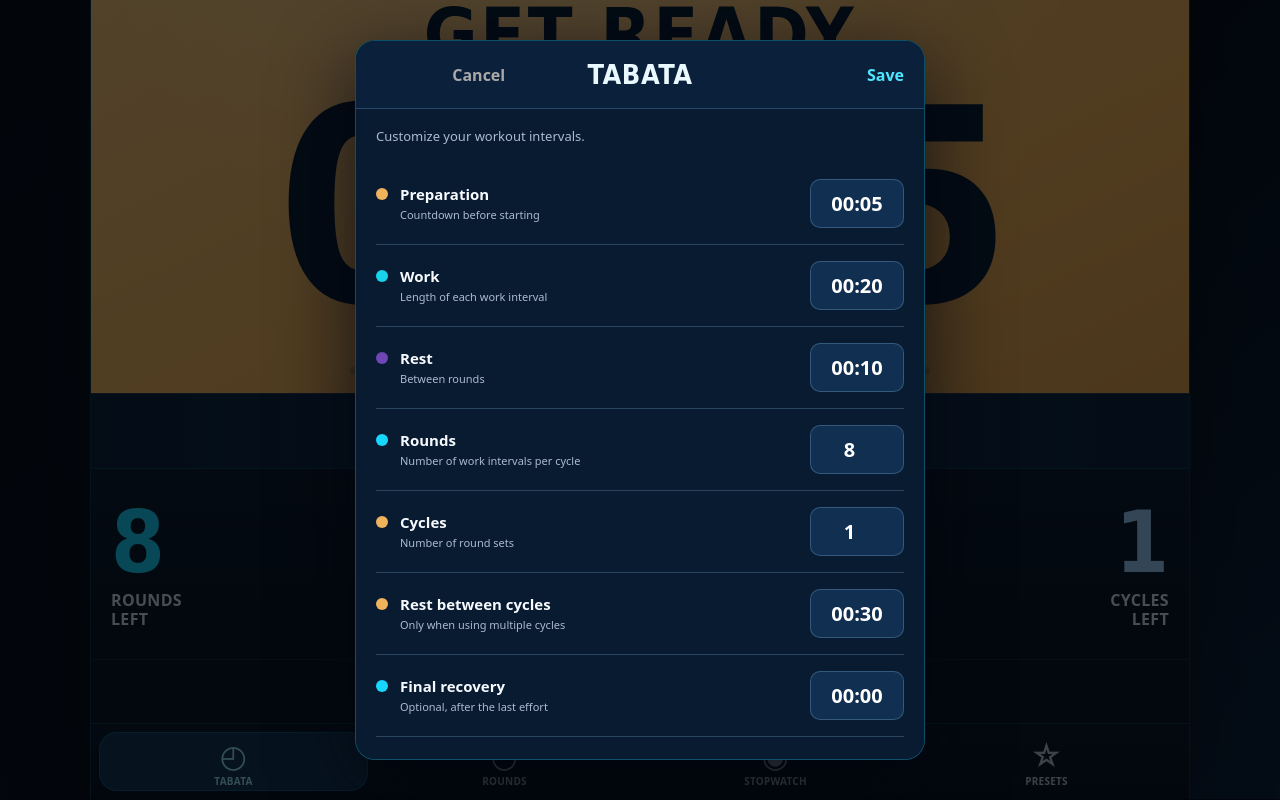
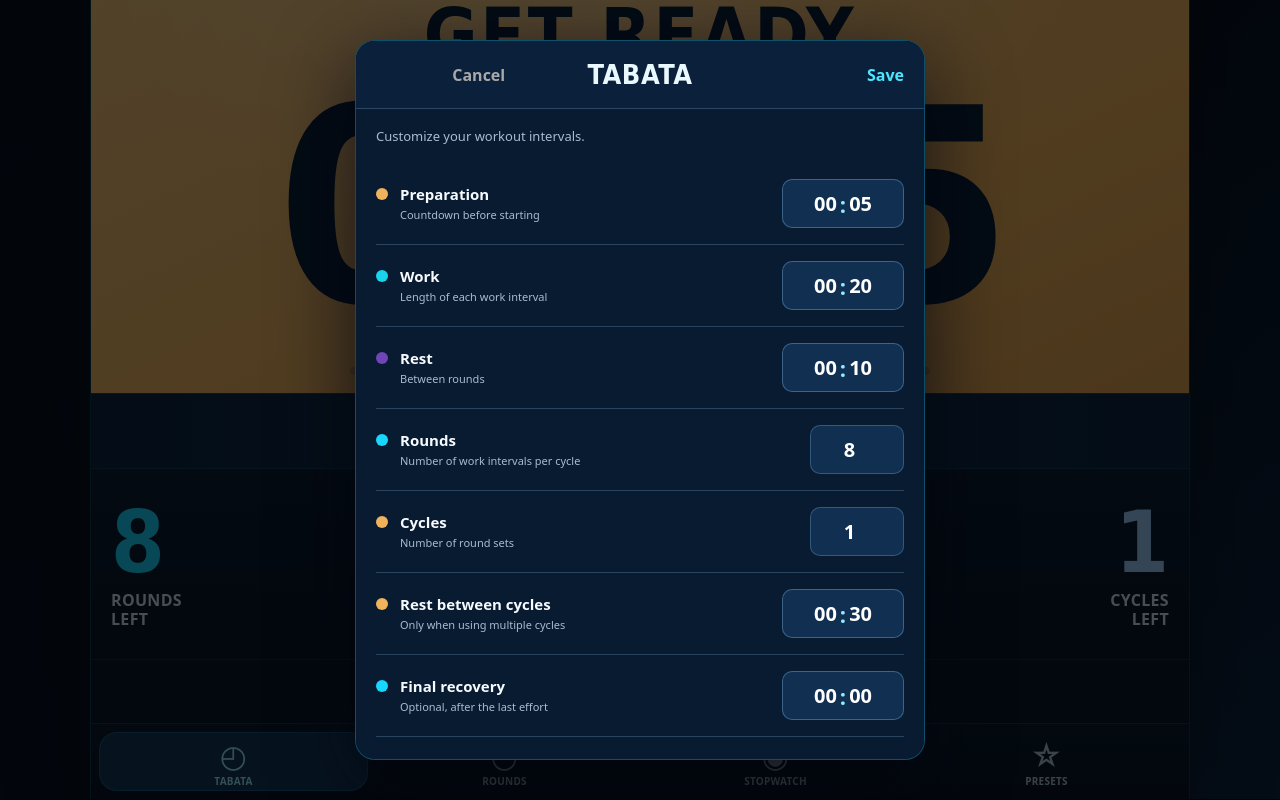
Before and after one commit to Sebrbo/PhysioTimer, a plain HTML site: page index.html in a window 1280 px wide. Both pictures are taken after a click on the button "⚙ Configure". Shown: the part 120-920 px from the top of the page. Drawn offline with Linux system fonts and the light colour scheme.

Commit message:
Add files via upload

```diff
--- a/css/style.css
+++ b/css/style.css
@@ -196,3 +196,63 @@ button:focus-visible,input:focus-visible,select:focus-visible {
 @media(prefers-reduced-motion:reduce) {
   .phase-panel {transition:none;}
 }
+
+/* v0.3.2 — Accessible two-part MM:SS editor. The colon cannot be erased. */
+.duration-entry {
+  display: flex;
+  align-items: center;
+  justify-content: center;
+  flex: 0 0 auto;
+  gap: 0;
+  width: 122px;
+  min-width: 122px;
+  padding: 5px 8px;
+  border: 1px solid rgba(142,198,238,.35);
+  border-radius: 10px;
+  background: #102f51;
+  color: #fff;
+  font-variant-numeric: tabular-nums;
+}
+.config-field .duration-entry input {
+  flex: 0 1 auto;
+  width: 43px;
+  min-width: 0;
+  margin: 0;
+  padding: 6px 1px;
+  border: 0;
+  border-radius: 4px;
+  background: transparent;
+  color: #fff;
+  box-shadow: none;
+  font-size: 20px;
+  font-weight: 800;
+  line-height: 1.25;
+  font-variant-numeric: tabular-nums;
+  outline: none;
+  -webkit-appearance: none;
+  appearance: none;
+}
+.config-field .duration-entry input:first-child { text-align: right; }
+.config-field .duration-entry input:last-child { text-align: left; }
+.duration-colon {
+  flex: 0 0 auto;
+  padding: 0 2px;
+  font-size: 22px;
+  line-height: 1;
+  font-weight: 900;
+  color: #8feaff;
+  pointer-events: none;
+}
+.config-field .duration-entry input:focus-visible {
+  outline: 2px solid #18d7ff;
+  outline-offset: 0;
+  background: rgba(24,215,255,.1);
+}
+.duration-entry:focus-within {
+  border-color: #18d7ff;
+  box-shadow: 0 0 0 2px rgba(24,215,255,.12);
+}
+@media(max-width:360px) {
+  .duration-entry {width: 110px;min-width: 110px;padding:4px 5px;}
+  .config-field .duration-entry input {width:39px;font-size:18px;}
+}
--- a/index.html
+++ b/index.html
@@ -8,7 +8,7 @@
   <link rel="manifest" href="./manifest.webmanifest">
   <link rel="icon" type="image/svg+xml" href="./icons/icon.svg">
   <link rel="apple-touch-icon" href="./icons/icon-192.png">
-  <link rel="stylesheet" href="./css/style.css?v=4">
+  <link rel="stylesheet" href="./css/style.css?v=5">
   <title>PhysioTimer — Tabata & Rounds</title>
 </head>
 <body>
@@ -54,15 +54,15 @@
 
   <dialog id="configDialog" class="sheet-dialog"><form id="configForm" class="sheet-content" method="dialog"><header class="sheet-heading"><button type="button" class="subtle-button" data-close="configDialog" data-i18n="cancel">Annuler</button><h2 id="configTitle">TABATA</h2><button type="submit" class="save-button" data-i18n="save">Enregistrer</button></header><p class="sheet-description" data-i18n="configHint">Personnalise les intervalles de ta séance.</p>
     <div class="field-list">
-      <label class="config-field"><span><i class="color-dot yellow"></i><b data-i18n="preparation">Préparation</b><small data-i18n="prepHint">Compte à rebours avant de commencer</small></span><input name="prep" inputmode="numeric" type="text" placeholder="00:05" required aria-label="Durée de préparation minutes et secondes"></label>
-      <label class="config-field"><span><i class="color-dot green"></i><b data-i18n="exercise">Exercice</b><small data-i18n="exerciseHint">Durée d'un effort</small></span><input name="work" inputmode="numeric" type="text" placeholder="00:20" required aria-label="Durée d'exercice minutes et secondes"></label>
-      <label class="config-field"><span><i class="color-dot red"></i><b data-i18n="rest">Repos</b><small data-i18n="restHint">Entre deux rounds</small></span><input name="rest" inputmode="numeric" type="text" placeholder="00:10" required aria-label="Durée du repos minutes et secondes"></label>
+      <div class="config-field"><span><i class="color-dot yellow"></i><b data-i18n="preparation">Préparation</b><small data-i18n="prepHint">Compte à rebours avant de commencer</small></span><div class="duration-entry" role="group" aria-label="Préparation (minutes et secondes)"><input type="text" name="prepMin" inputmode="numeric" pattern="[0-9]*" maxlength="3" required aria-label="Minutes — Préparation" autocomplete="off" spellcheck="false"><span class="duration-colon" aria-hidden="true">:</span><input type="text" name="prepSec" inputmode="numeric" pattern="[0-9]*" maxlength="2" required aria-label="Secondes — Préparation" autocomplete="off" spellcheck="false"></div></div>
+      <div class="config-field"><span><i class="color-dot green"></i><b data-i18n="exercise">Exercice</b><small data-i18n="exerciseHint">Durée d'un effort</small></span><div class="duration-entry" role="group" aria-label="Exercice (minutes et secondes)"><input type="text" name="workMin" inputmode="numeric" pattern="[0-9]*" maxlength="3" required aria-label="Minutes — Exercice" autocomplete="off" spellcheck="false"><span class="duration-colon" aria-hidden="true">:</span><input type="text" name="workSec" inputmode="numeric" pattern="[0-9]*" maxlength="2" required aria-label="Secondes — Exercice" autocomplete="off" spellcheck="false"></div></div>
+      <div class="config-field"><span><i class="color-dot red"></i><b data-i18n="rest">Repos</b><small data-i18n="restHint">Entre deux rounds</small></span><div class="duration-entry" role="group" aria-label="Repos (minutes et secondes)"><input type="text" name="restMin" inputmode="numeric" pattern="[0-9]*" maxlength="3" required aria-label="Minutes — Repos" autocomplete="off" spellcheck="false"><span class="duration-colon" aria-hidden="true">:</span><input type="text" name="restSec" inputmode="numeric" pattern="[0-9]*" maxlength="2" required aria-label="Secondes — Repos" autocomplete="off" spellcheck="false"></div></div>
       <label class="config-field"><span><i class="color-dot blue"></i><b data-i18n="rounds">Rounds</b><small data-i18n="roundsHint">Nombre d'exercices par cycle</small></span><input name="rounds" type="number" inputmode="numeric" min="1" max="99" required></label>
       <div class="tabata-fields" id="tabataFields">
         <label class="config-field"><span><i class="color-dot yellow"></i><b data-i18n="cycles">Cycles</b><small data-i18n="cyclesHint">Nombre de séries de rounds</small></span><input name="cycles" type="number" inputmode="numeric" min="1" max="20" required></label>
-        <label class="config-field"><span><i class="color-dot yellow"></i><b data-i18n="restCycles">Repos entre cycles</b><small data-i18n="restCyclesHint">Seulement si plusieurs cycles</small></span><input name="cycleRest" inputmode="numeric" type="text" placeholder="00:30"></label>
+        <div class="config-field"><span><i class="color-dot yellow"></i><b data-i18n="restCycles">Repos entre cycles</b><small data-i18n="restCyclesHint">Seulement si plusieurs cycles</small></span><div class="duration-entry" role="group" aria-label="Repos entre cycles (minutes et secondes)"><input type="text" name="cycleRestMin" inputmode="numeric" pattern="[0-9]*" maxlength="3" required aria-label="Minutes — Repos entre cycles" autocomplete="off" spellcheck="false"><span class="duration-colon" aria-hidden="true">:</span><input type="text" name="cycleRestSec" inputmode="numeric" pattern="[0-9]*" maxlength="2" required aria-label="Secondes — Repos entre cycles" autocomplete="off" spellcheck="false"></div></div>
       </div>
-      <label class="config-field"><span><i class="color-dot blue"></i><b data-i18n="cooldown">Récupération finale</b><small data-i18n="cooldownHint">Optionnelle, après le dernier effort</small></span><input name="cooldown" inputmode="numeric" type="text" placeholder="00:00"></label>
+      <div class="config-field"><span><i class="color-dot blue"></i><b data-i18n="cooldown">Récupération finale</b><small data-i18n="cooldownHint">Optionnelle, après le dernier effort</small></span><div class="duration-entry" role="group" aria-label="Récupération finale (minutes et secondes)"><input type="text" name="cooldownMin" inputmode="numeric" pattern="[0-9]*" maxlength="3" required aria-label="Minutes — Récupération finale" autocomplete="off" spellcheck="false"><span class="duration-colon" aria-hidden="true">:</span><input type="text" name="cooldownSec" inputmode="numeric" pattern="[0-9]*" maxlength="2" required aria-label="Secondes — Récupération finale" autocomplete="off" spellcheck="false"></div></div>
     </div><div id="configError" class="form-error" role="alert"></div><p class="duration-preview"><span data-i18n="estimatedTotal">Durée totale estimée :</span> <strong id="configTotal">04:00</strong></p>
   </form></dialog>
 
@@ -82,6 +82,6 @@
   <div id="liveAnnouncement" class="sr-only" aria-live="polite"></div>
   <script src="./js/i18n.js?v=2" defer></script>
   <script src="./js/core.js?v=2" defer></script>
-  <script src="./js/app.js?v=4" defer></script>
+  <script src="./js/app.js?v=5" defer></script>
 </body>
 </html>
--- a/js/app.js
+++ b/js/app.js
@@ -149,7 +149,14 @@
   function getFormConfig() {
     const form = $('configForm');
     const raw = {};
-    durationFields.forEach(field => { const value = form.elements.namedItem(field).value.trim(); raw[field] = !value && (field === 'cycleRest' || field === 'cooldown') ? 0 : Core.parseTime(value); });
+    // Minutes and seconds are separate controls so the colon remains visible during editing.
+    durationFields.forEach(field => {
+      const minsText = form.elements.namedItem(`${field}Min`).value.trim();
+      const secsText = form.elements.namedItem(`${field}Sec`).value.trim();
+      const valid = /^\d{1,3}$/.test(minsText) && /^\d{1,2}$/.test(secsText);
+      const minutes = Number(minsText), seconds = Number(secsText);
+      raw[field] = valid && minutes <= 600 && seconds < 60 ? minutes * 60 + seconds : NaN;
+    });
     raw.rounds = Number(form.elements.namedItem('rounds').value);
     raw.cycles = currentMode === 'tabata' ? Number(form.elements.namedItem('cycles').value) : 1;
     return Core.validateConfig(raw, currentMode);
@@ -164,7 +171,10 @@
     $('configTitle').textContent = currentMode.toUpperCase();
     $('tabataFields').hidden = currentMode !== 'tabata';
     $('configForm').elements.namedItem('cycles').required = currentMode === 'tabata';
-    durationFields.forEach(field => $('configForm').elements.namedItem(field).value = Core.formatTime(c[field]));
+    durationFields.forEach(field => {
+      $('configForm').elements.namedItem(`${field}Min`).value = String(Math.floor(c[field] / 60)).padStart(2, '0');
+      $('configForm').elements.namedItem(`${field}Sec`).value = String(c[field] % 60).padStart(2, '0');
+    });
     $('configForm').elements.namedItem('rounds').value = c.rounds;
     $('configForm').elements.namedItem('cycles').value = c.cycles;
     $('configError').textContent = ''; configPreview(); openDialog('configDialog');
@@ -240,6 +250,19 @@
     $('editProgramButton').addEventListener('click', editConfig);
     $('savePresetButton').addEventListener('click', openSave);
     $('configForm').addEventListener('submit', saveConfig);
+    // Select an entire number when tapped; normalize to two digits on leaving the field.
+    document.querySelectorAll('.duration-entry input').forEach(input => {
+      input.addEventListener('focus', () => input.select());
+      input.addEventListener('click', () => input.select());
+      input.addEventListener('input', () => {
+        const maxLength = input.name.endsWith('Min') ? 3 : 2;
+        const sanitized = input.value.replace(/\D/g, '').slice(0, maxLength);
+        if (input.value !== sanitized) input.value = sanitized;
+      });
+      input.addEventListener('blur', () => {
+        if (input.value) input.value = input.value.padStart(2, '0');
+      });
+    });
     $('configForm').addEventListener('input', configPreview);
     $('saveForm').addEventListener('submit', savePreset);
     $('settingsButton').addEventListener('click', () => { renderSettings(); openDialog('settingsDialog'); });
--- a/service-worker.js
+++ b/service-worker.js
@@ -1,9 +1,9 @@
 /* PhysioTimer offline support. Increment CACHE_NAME when changing app assets. */
 'use strict';
-const CACHE_NAME = 'physiotimer-v4';
+const CACHE_NAME = 'physiotimer-v5';
 const APP_SHELL = [
-  './', './index.html', './css/style.css?v=4', './js/i18n.js?v=2',
-  './js/core.js?v=2', './js/app.js?v=4', './manifest.webmanifest',
+  './', './index.html', './css/style.css?v=5', './js/i18n.js?v=2',
+  './js/core.js?v=2', './js/app.js?v=5', './manifest.webmanifest',
   './icons/icon.svg', './icons/icon-192.png', './icons/icon-512.png'
 ];
 self.addEventListener('install', event => {
```
Also changed, not shown: 2 other files.
